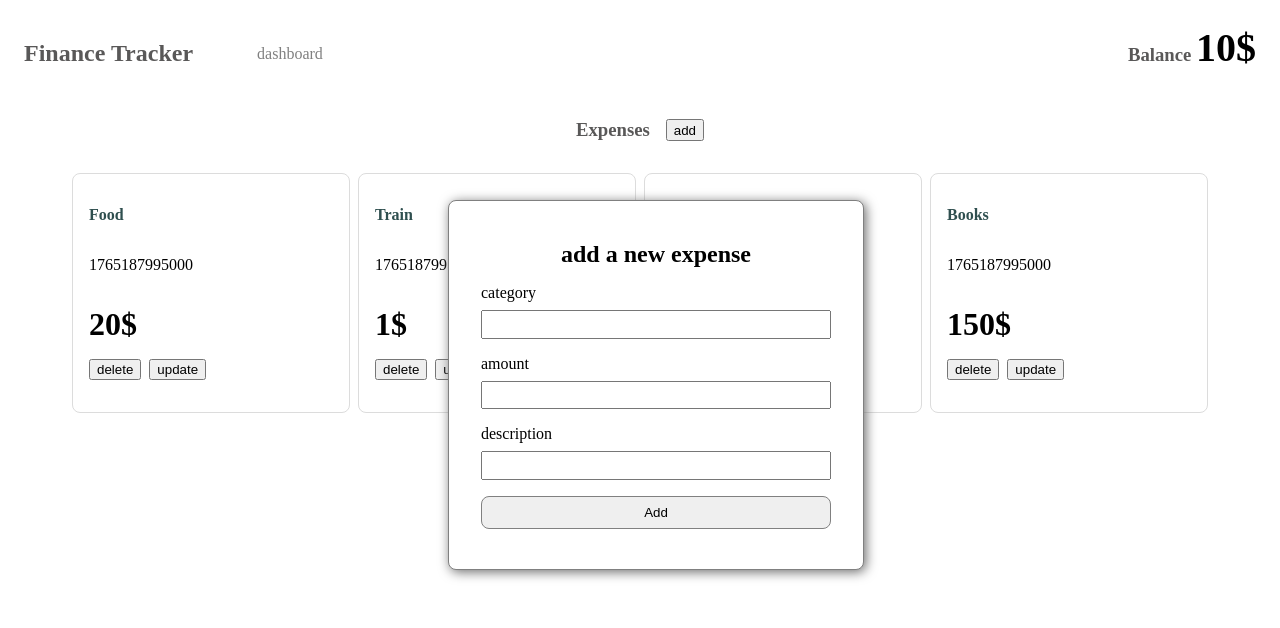
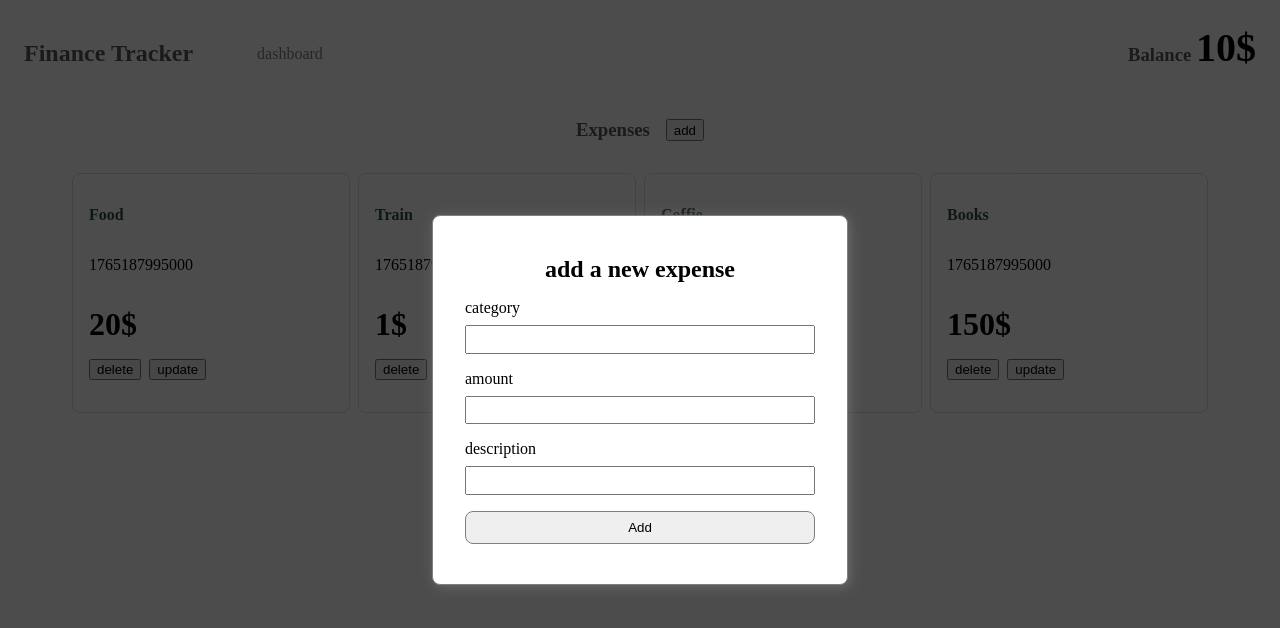
Before and after one commit to Amir-username/finance-tracker-vue, a Vue app: page / in a window 1280 px wide. Both pictures are taken after a click on the button "add". Shown: the top 628 px of the page. Built offline with nearby package versions, Linux system fonts and the light colour scheme.

Commit message:
add background overlay and two way binding for addExpenseForm

```diff
--- a/src/App.vue
+++ b/src/App.vue
@@ -27,7 +27,7 @@ const isAddFormOpen = ref(false);
       <button @click="isAddFormOpen = !isAddFormOpen">add</button>
     </div>
     <ExpenseList />
-    <AddExpenseForm v-show="isAddFormOpen" />
+    <AddExpenseForm v-show="isAddFormOpen" v-model="isAddFormOpen"/>
   </main>
   <footer></footer>
 </template>
--- a/src/components/AddExpenseForm.vue
+++ b/src/components/AddExpenseForm.vue
@@ -2,6 +2,16 @@
 import { reactive } from "vue";
 import { useExpensesStore } from "../stores/expensesStore";
 import type { Expense } from "../models/Expense";
+
+defineProps<{ modelValue: boolean }>();
+
+const emit = defineEmits(["update:modelValue"]);
+
+const close = () => {
+  emit("update:modelValue", false);
+};
+
+defineExpose({ close });
 
 const formData = reactive<{
   category?: string;
@@ -26,11 +36,14 @@ const handleSubmit = () => {
     formData.category = undefined;
     formData.amount = undefined;
     formData.description = undefined;
+
+    emit("update:modelValue", false);
   }
 };
 </script>
 
 <template>
+  <div @click.self="close" class="overlay">
     <form @submit.prevent="handleSubmit">
       <h2>add a new expense</h2>
       <div class="input-group">
@@ -47,13 +60,19 @@ const handleSubmit = () => {
       </div>
       <button type="submit">Add</button>
     </form>
+  </div>
 </template>
 
 <style scoped>
+.overlay {
+  position: fixed;
+  inset: 0;
+  background: rgba(0, 0, 0, 0.7);
+  display: grid;
+  place-items: center;
+}
+
 form {
-  position: absolute;
-  left: 35%;
-  top: 25%;
   width: 350px;
   display: grid;
   gap: 1rem;
```
Lines whose indentation alone changed are shown as unchanged.
